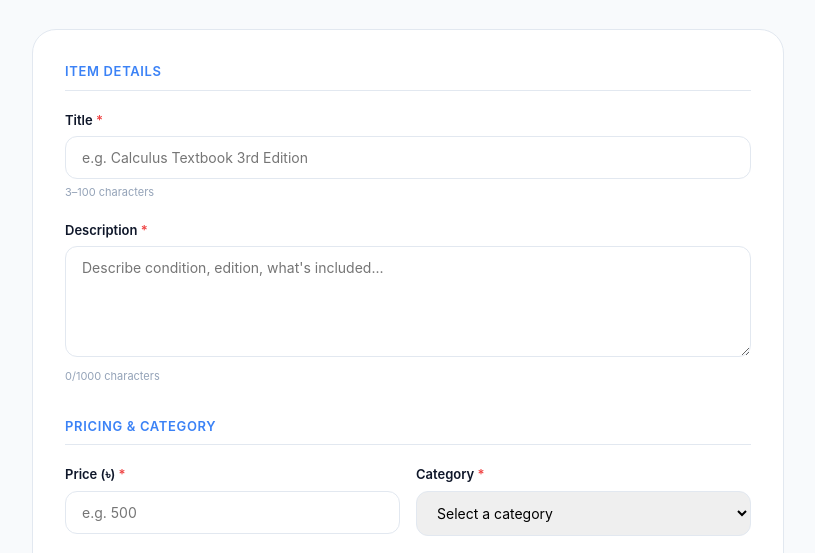
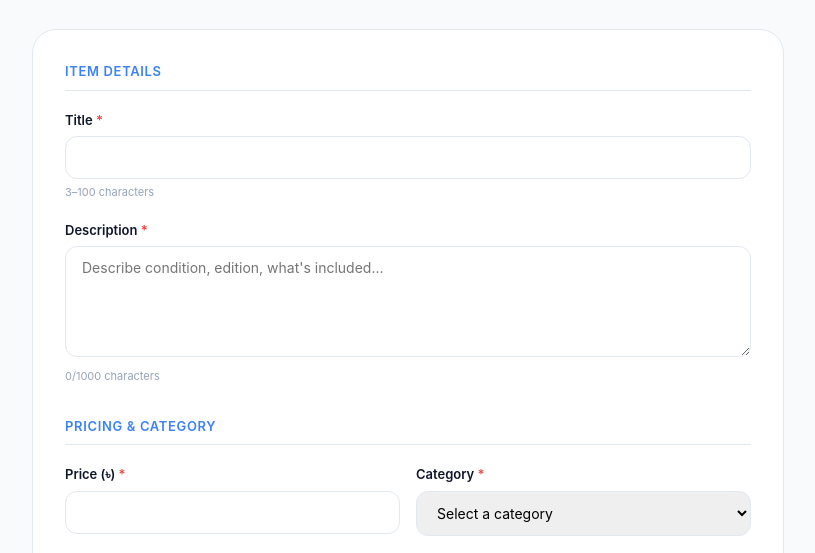
Before and after one commit to aniruddhabarua/bracu-marketplace, a website: page views/sell.html in a window 1280 px wide. Shown: the part 208-761 px from the top of the page, without its empty margins (232-1047 px from the left). Drawn offline with Linux system fonts and the light colour scheme; sample sign-in values are in the browser's storage.

Commit message:
listing updated

```diff
--- a/views/sell.html
+++ b/views/sell.html
@@ -343,7 +343,7 @@
 
         <div class="form-group" id="f-title">
           <label for="title">Title <span class="req">*</span></label>
-          <input type="text" id="title" placeholder="e.g. Calculus Textbook 3rd Edition" maxlength="100">
+          <input type="text" id="title" placeholder="" maxlength="100">
           <p class="hint">3–100 characters</p>
           <p class="err-msg">Please enter a title (at least 3 characters).</p>
         </div>
@@ -362,7 +362,7 @@
         <div class="row">
           <div class="form-group" id="f-price">
             <label for="price">Price (৳) <span class="req">*</span></label>
-            <input type="number" id="price" placeholder="e.g. 500" min="1" step="0.01">
+            <input type="number" id="price" placeholder="" min="1" step="0.01">
             <p class="err-msg">Please enter a valid price greater than 0.</p>
           </div>
 
```
